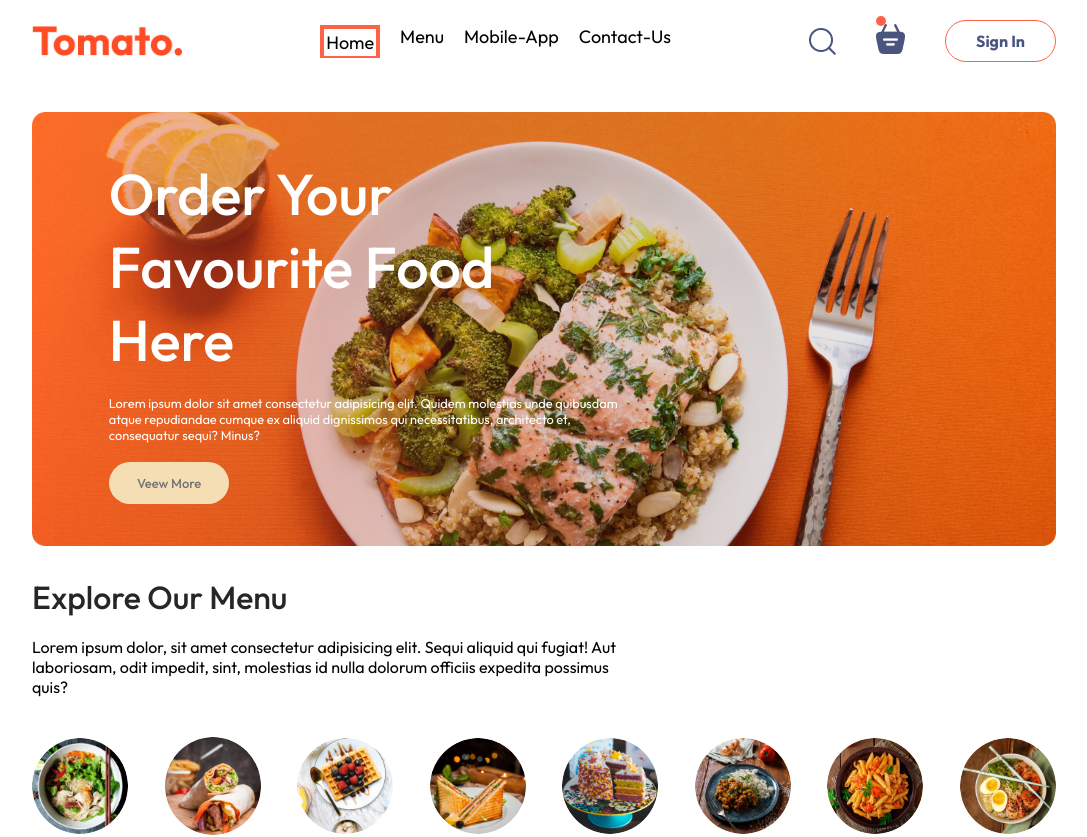
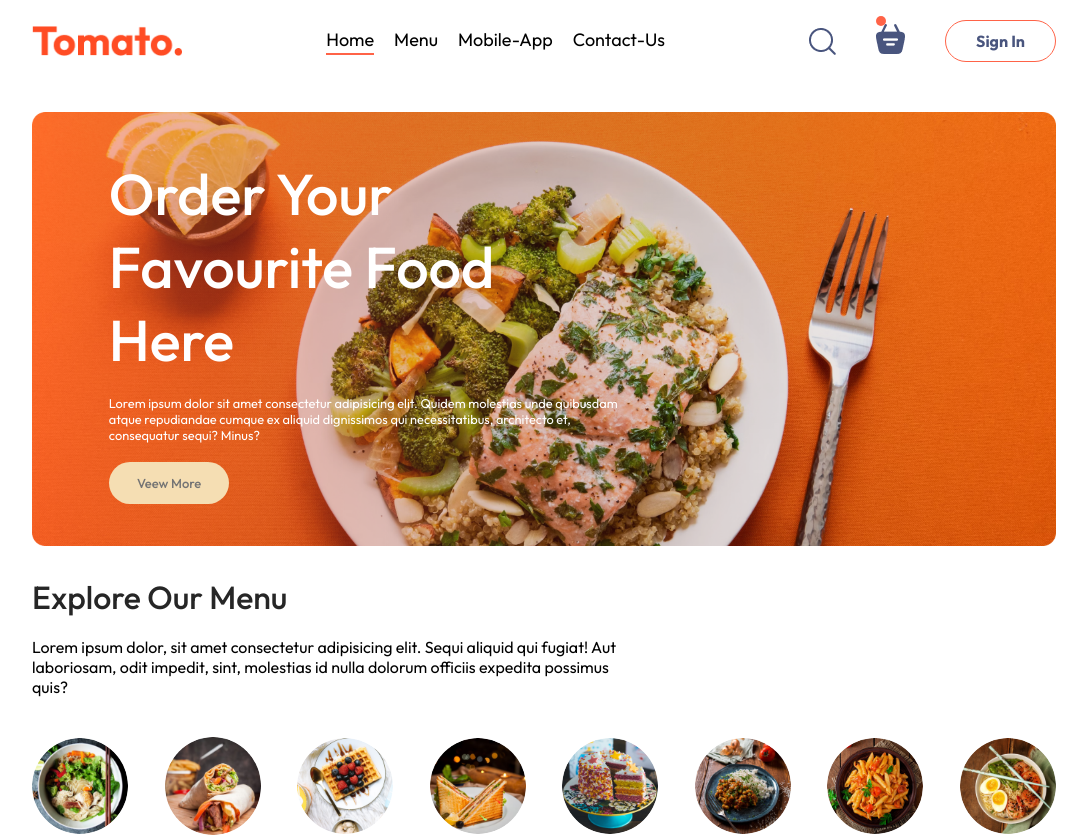
Before and after one commit to rezvirayhan/Food-Del, a React (Vite) app: page / in a window 1280 px wide. Shown: the top 837 px of the page, without its empty margins (96-1183 px from the left). Built offline with nearby package versions, Linux system fonts and the light colour scheme.

Commit message:
update:navbar design

```diff
--- a/src/Components/ExploreMenu/ExploreMenu.css
+++ b/src/Components/ExploreMenu/ExploreMenu.css
@@ -42,6 +42,7 @@
   background-color: #e2e2e2;
   border: none;
 }
+
 .active {
   border: 4px solid tomato;
   padding: 2px;
--- a/src/Components/Navbar/Nabbar.css
+++ b/src/Components/Navbar/Nabbar.css
@@ -30,7 +30,8 @@
   transition: 0.3s;
   font-weight: bold;
 }
-.navbar .active {
+
+.actives {
   padding-bottom: 2px;
   border-bottom: 2px solid tomato;
 }
--- a/src/Components/Navbar/Nabbar.jsx
+++ b/src/Components/Navbar/Nabbar.jsx
@@ -8,10 +8,10 @@ const Nabbar = () => {
         <div className="navbar">
             <img src={assets.logo} className="logo" alt="" />
             <ul className="navbar-menu">
-                <li onClick={() => setMenu("home")} className={menu === "home" ? "active" : ''}>Home</li>
-                <li onClick={() => setMenu("menu")} className={menu === "menu" ? "active" : ""}>Menu</li>
-                <li onClick={() => setMenu("mobile-app")} className={menu === "mobile-app" ? "active" : ""}>Mobile-App</li>
-                <li onClick={() => setMenu("contacu-us")} className={menu === "contacu-us" ? "active" : ""}>Contact-Us</li>
+                <li onClick={() => setMenu("home")} className={menu === "home" ? "actives" : ''}>Home</li>
+                <li onClick={() => setMenu("menu")} className={menu === "menu" ? "actives" : ""}>Menu</li>
+                <li onClick={() => setMenu("mobile-app")} className={menu === "mobile-app" ? "actives" : ""}>Mobile-App</li>
+                <li onClick={() => setMenu("contacu-us")} className={menu === "contacu-us" ? "actives" : ""}>Contact-Us</li>
             </ul>
             <div className="navbar-right">
                 <img src={assets.search_icon} alt="" />
```
